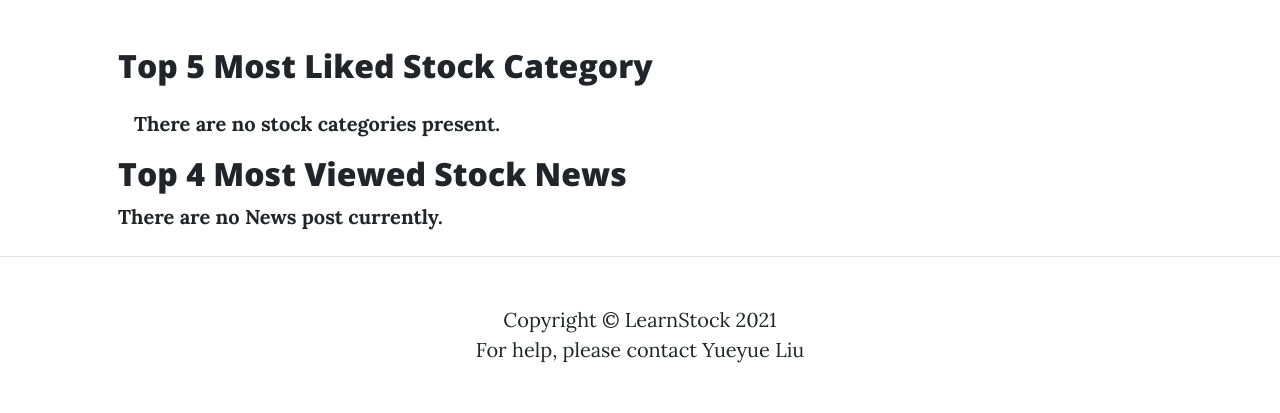
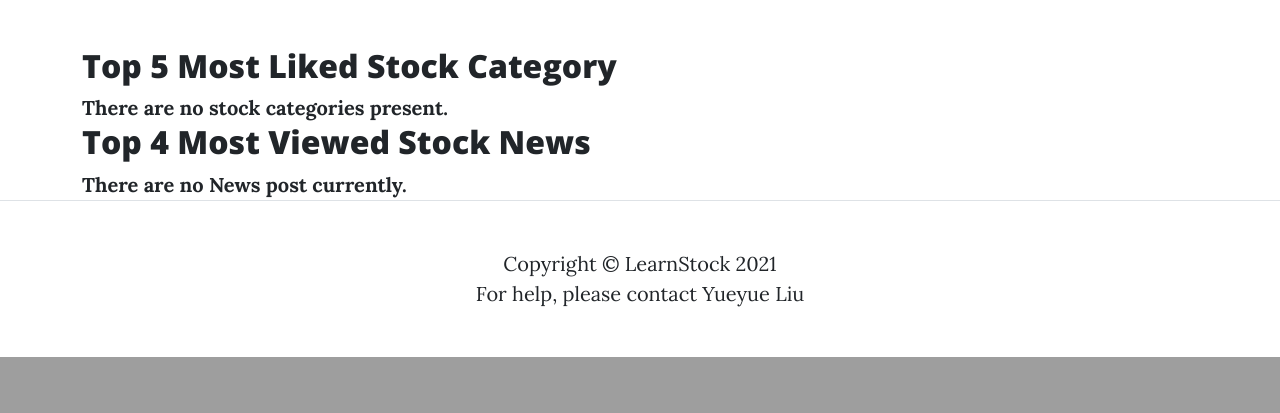
Before and after one commit to 1YueyueLiu/LearnStock, a Django app: page / in a window 1280 px wide. Shown: the part 535-948 px from the top of the page. After the commit the page ends 892 px from the top, so only its background shows below. Run offline with Django 3.2, Linux system fonts and the light colour scheme; data that the repository does not hold is empty; some libraries are stand-ins or nearby versions.

Commit message:
polish the code

```diff
--- a/templates/stock/index.html
+++ b/templates/stock/index.html
@@ -5,27 +5,24 @@
 
 {% endblock %}
 <header class="masthead" style="background-image: url('static/assets/img/about-bg.jpg')">
-    <div class="container position-relative px-4 px-lg-5">
-        <div class="row gx-4 gx-lg-5 justify-content-center">
-            <div class="col-md-10 col-lg-8 col-xl-7">
+    <div class="container">
+        <div class="justify-content-center">
                 <div class="page-heading">
                     <h1>LearnStock</h1>
                     <span class="subheading">This is the best application for studying stock</span>
                 </div>
-            </div>
         </div>
     </div>
 </header>
 
 {% block body_block %}
 
-<main class="mb-4">
-    <div class="container px-4 px-lg-5">
-        <div class="row gx-4 gx-lg-5 justify-content-center">
+<main >
+    <div class="container">
+        <div class="row justify-content-center">
             <div class="col-md-10 col-lg-8 col-xl-7">
-
-                    <h2 class="blog-post-title">Top 5 Most Liked Stock Category</h2>
-                    <div class="p-3">
+                    <h2>Top 5 Most Liked Stock Category</h2>
+                    <div>
                         {% if categories %}
                        <ul>
                             {% for category in categories %}
```
Also changed, not shown: templates/stock/search.html (+2 -20 lines).
